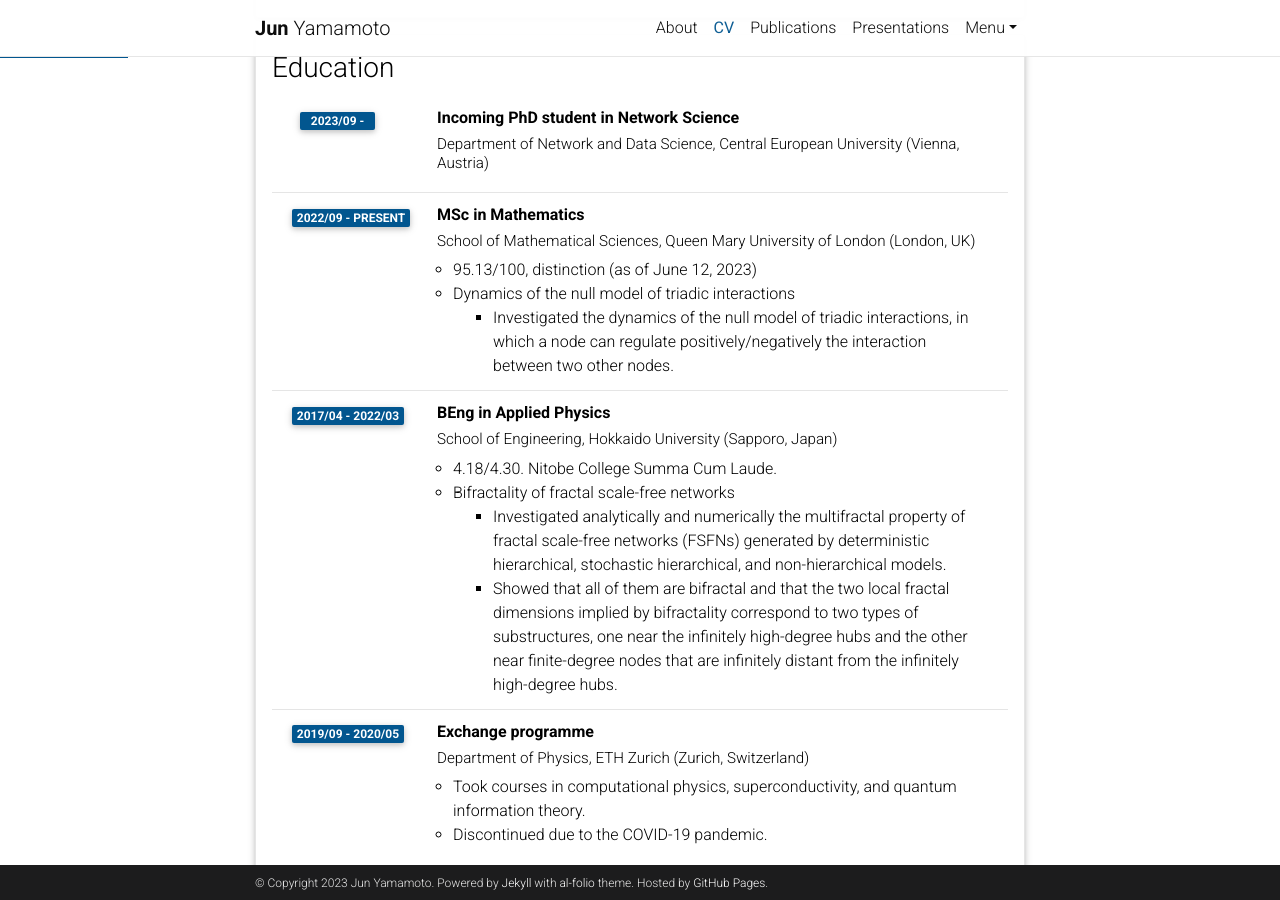
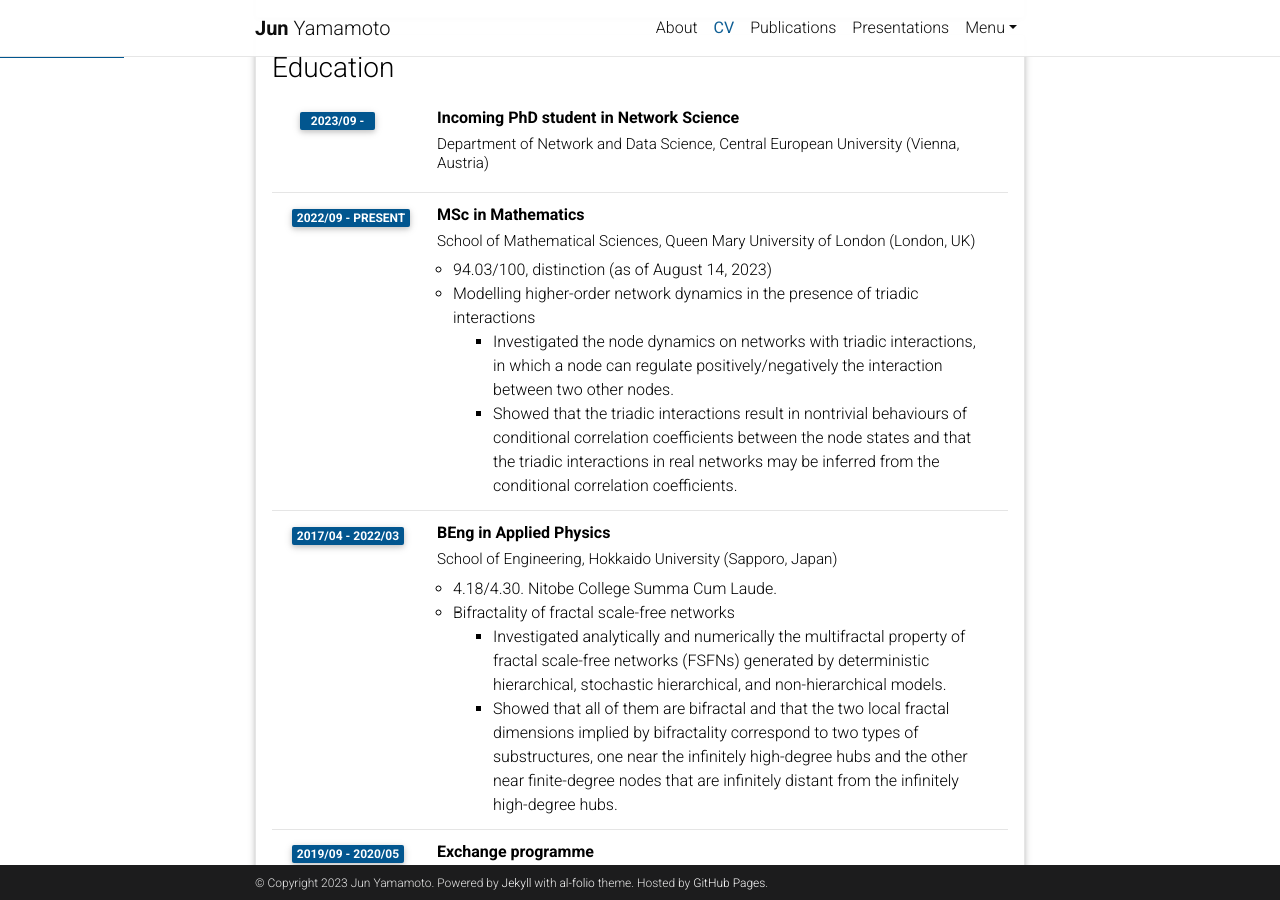
Before and after one commit to jym16/jym16.github.io, a Jekyll site: the page built from _pages/cv.md, in a window 1280 px wide and 900 px high, scrolled down 359 px. Built offline with Jekyll 4.4.1, drawn with Linux system fonts in a browser that asks for light colours; comment, search, counter and statistics services are not loaded; a style sheet for code colours, icons or effects is not loaded.

Commit message:
Updated CV

```diff
--- a/_data/cv.yml
+++ b/_data/cv.yml
@@ -19,10 +19,11 @@
       institution: School of Mathematical Sciences, Queen Mary University of London (London, UK)
       year: 2022/09 - Present
       description:
-        - 95.13/100, distinction (as of June 12, 2023)
-        - title: Dynamics of the null model of triadic interactions
+        - 94.03/100, distinction (as of August 14, 2023)
+        - title: Modelling higher-order network dynamics in the presence of triadic interactions
           contents:
-            - Investigated the dynamics of the null model of triadic interactions, in which a node can regulate positively/negatively the interaction between two other nodes.
+            - Investigated the node dynamics on networks with triadic interactions, in which a node can regulate positively/negatively the interaction between two other nodes.
+            - Showed that the triadic interactions result in nontrivial behaviours of conditional correlation coefficients between the node states and that the triadic interactions in real networks may be inferred from the conditional correlation coefficients.
 
     - title: BEng in Applied Physics
       institution: School of Engineering, Hokkaido University (Sapporo, Japan)
```
Also changed, not shown: _pages/about.md (+1 -1 lines), 1 other file.
